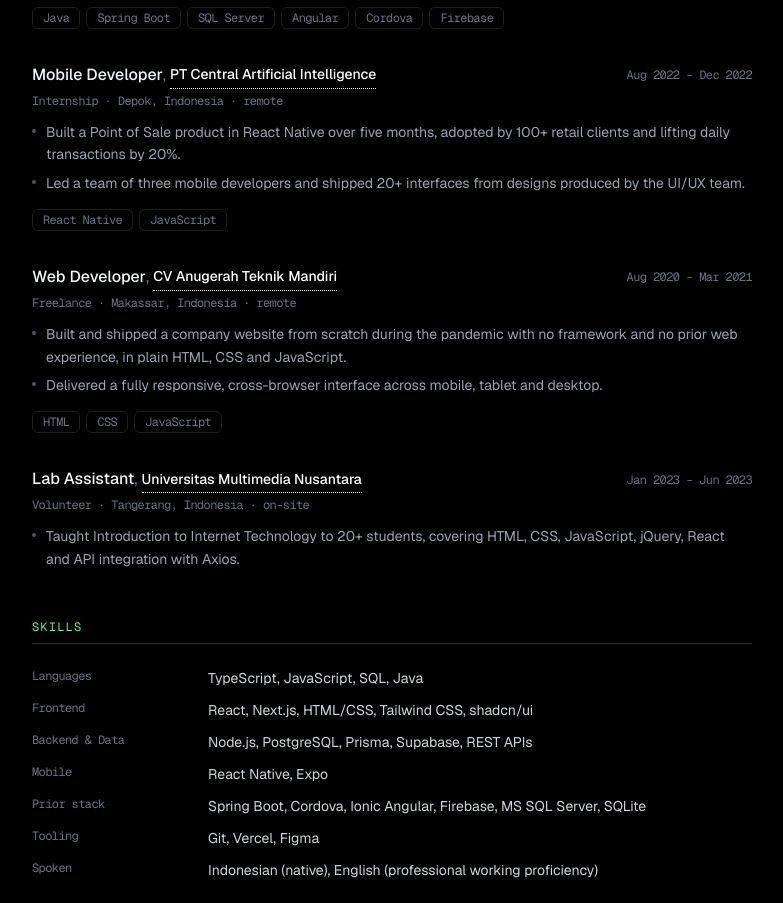
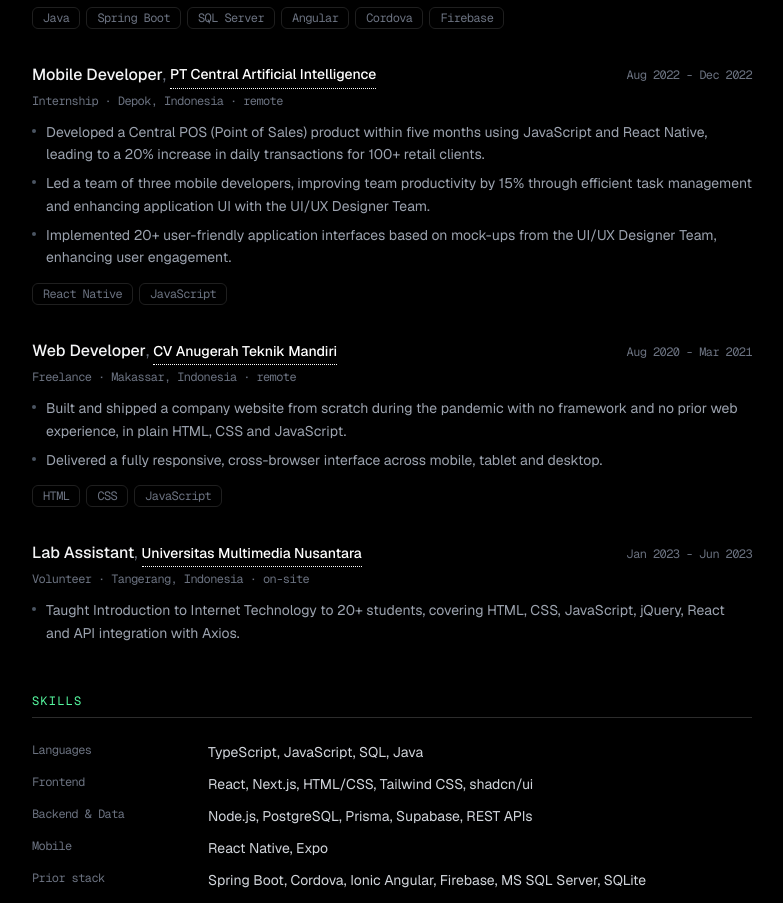
Before and after one commit to andrechandra/andrechandra-portfolio, a Next.js app: page /resume in a window 1280 px wide. Shown: the part 1800-2703 px from the top of the page, without its empty margins (248-1031 px from the left). Built offline with nearby package versions, Linux system fonts and the light colour scheme.

Commit message:
feat: minor update to central ai experience

```diff
--- a/content/experience.ts
+++ b/content/experience.ts
@@ -142,14 +142,18 @@
     endDate: '2022-12',
     bullets: [
       {
-        text: 'Built a Point of Sale product in React Native over five months, adopted by 100+ retail clients and lifting daily transactions by 20%.',
-        pdf: 'Built a React Native Point of Sale product adopted by 100+ retail clients, lifting daily transactions 20%.',
+        text: 'Developed a Central POS (Point of Sales) product within five months using JavaScript and React Native, leading to a 20% increase in daily transactions for 100+ retail clients.',
+        pdf: 'Developed a Central POS product in five months with JavaScript and React Native, lifting daily transactions 20% for 100+ retail clients.',
         tags: ['scale'],
       },
       {
-        text: 'Led a team of three mobile developers and shipped 20+ interfaces from designs produced by the UI/UX team.',
-        pdf: 'Led a team of three mobile developers and shipped 20+ interfaces from UI/UX designs.',
+        text: 'Led a team of three mobile developers, improving team productivity by 15% through efficient task management and enhancing application UI with the UI/UX Designer Team.',
+        pdf: 'Led a team of three mobile developers, improving productivity 15% through task management and UI work with the UI/UX team.',
         tags: ['leadership'],
+      },
+      {
+        text: 'Implemented 20+ user-friendly application interfaces based on mock-ups from the UI/UX Designer Team, enhancing user engagement.',
+        pdf: 'Implemented 20+ application interfaces from UI/UX mock-ups, enhancing user engagement.',
       },
     ],
     stack: ['React Native', 'JavaScript'],
```
